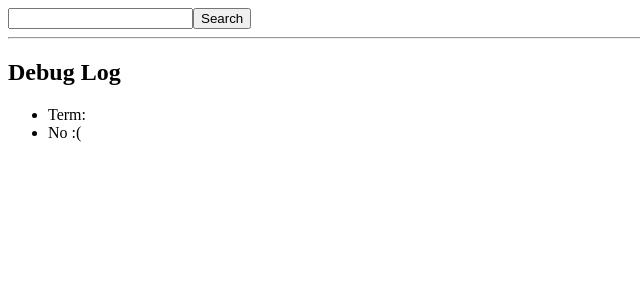
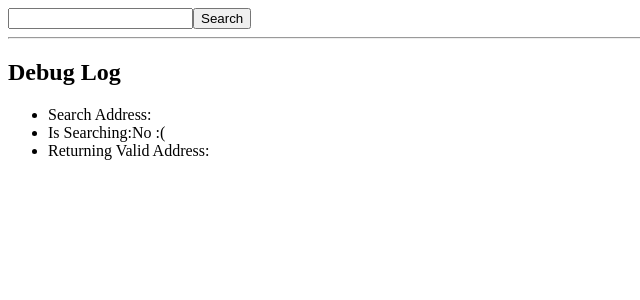
Before and after one commit to jessgusclark/rns-react-components, a React (Create React App) app: page / in a window 1280 px wide. Shown: the top 300 px of the page, without its empty margins (0-640 px from the left). Built offline with nearby package versions, Linux system fonts and the light colour scheme.

Commit message:
Implement returnValidAddress.

```diff
--- a/src/components/AddressInput/actions.js
+++ b/src/components/AddressInput/actions.js
@@ -1,5 +1,5 @@
 import {
-  START_ADDRESS_VALIDATION, FINISH_ADDRESS_VALIDATION,
+  START_ADDRESS_VALIDATION, FINISH_ADDRESS_VALIDATION, RETURN_VALID_ADDRESS,
 } from './types';
 
 // ActionCreators
@@ -10,6 +10,11 @@ export const startAddressValidation = (addr) => ({
   addr,
 });
 
+export const returnValidAddress = (addr) => ({
+  type: RETURN_VALID_ADDRESS,
+  addr,
+});
+
 export const finishAddressValidation = (validAddr, resultAddr) => ({
   type: FINISH_ADDRESS_VALIDATION,
   resultAddr,
--- a/src/components/AddressInput/containers/AddressInputContainer.js
+++ b/src/components/AddressInput/containers/AddressInputContainer.js
@@ -4,7 +4,8 @@ import { AddressInputComponent } from '../view';
 import searchForAddress from '../operations';
 
 const mapStateToProps = (state) => ({
-  term: state.searchAddr,
+  searchAddress: state.searchAddr,
+  returnAddress: state.returnAddress,
   isSearching: state.isSearching,
 });
 
--- a/src/components/AddressInput/operations.js
+++ b/src/components/AddressInput/operations.js
@@ -1,10 +1,12 @@
 import {
   startAddressValidation,
+  returnValidAddress,
 } from './actions';
 
 export default (dispatch, addr) => {
   console.log('operations.js hit');
 
   dispatch(startAddressValidation(addr));
+  dispatch(returnValidAddress('tacotaco!'));
 
 };
--- a/src/components/AddressInput/reducer.js
+++ b/src/components/AddressInput/reducer.js
@@ -1,11 +1,11 @@
 import {
-  START_ADDRESS_VALIDATION, FINISH_ADDRESS_VALIDATION,
+  START_ADDRESS_VALIDATION, FINISH_ADDRESS_VALIDATION, RETURN_VALID_ADDRESS,
 } from './types';
 
 const initialState = {
   isSearching: false,
-  // validAddress: false,
   searchAddr: '',
+  returnAddress: '',
   // result: '',
 };
 
@@ -18,6 +18,11 @@ const addressInputReducer = (state = initialState, action) => {
         isSearching: true,
         searchAddr: action.addr,
       };
+    case RETURN_VALID_ADDRESS:
+      return {
+        ...state,
+        returnAddress: action.addr,
+      }
     case FINISH_ADDRESS_VALIDATION:
       return {
         ...state,
--- a/src/components/AddressInput/types.js
+++ b/src/components/AddressInput/types.js
@@ -1,3 +1,4 @@
 // eslint-disable-next-line import/prefer-default-export
 export const START_ADDRESS_VALIDATION = 'START_ADDRESS_VALIDATION';
 export const FINISH_ADDRESS_VALIDATION = 'FINISH_ADDRESS_VALIDATION';
+export const RETURN_VALID_ADDRESS = 'RETURN_VALID_ADDRESS';
--- a/src/components/AddressInput/view/AddressInputComponent.js
+++ b/src/components/AddressInput/view/AddressInputComponent.js
@@ -2,7 +2,7 @@ import React from 'react';
 import propTypes from 'prop-types';
 
 // Presentational Component
-const AddressInputComponent = ({ searchButtonClick, term, isSearching }) => {
+const AddressInputComponent = ({searchButtonClick, searchAddress, returnAddress, isSearching}) => {
   let input;
 
   return (
@@ -24,11 +24,16 @@ const AddressInputComponent = ({ searchButtonClick, term, isSearching }) => {
       <h2>Debug Log</h2>
       <ul>
         <li>
-          Term:
-          {term}
+          Search Address:
+          {searchAddress}
         </li>
         <li>
+          Is Searching:
           {isSearching ? 'YES!' : 'No :('}
+        </li>
+        <li>
+          Returning Valid Address:
+          {returnAddress}
         </li>
       </ul>
 
@@ -40,7 +45,8 @@ AddressInputComponent.propTypes = {
   searchButtonClick: propTypes.func.isRequired,
 
   // debug props:
-  term: propTypes.string,
+  searchAddress: propTypes.string,
+  returnAddress: propTypes.string,
   isSearching: propTypes.bool.isRequired,
 };
 
```
